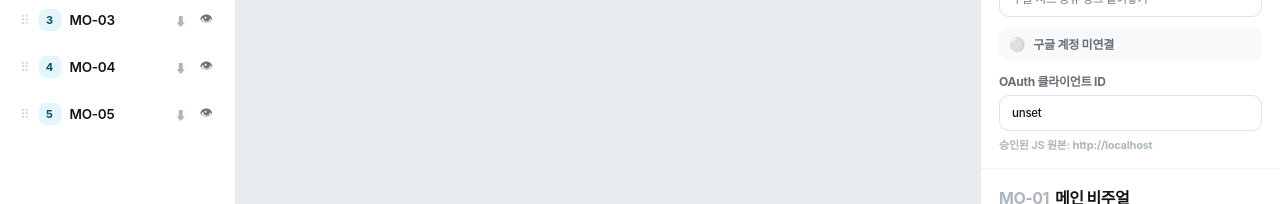
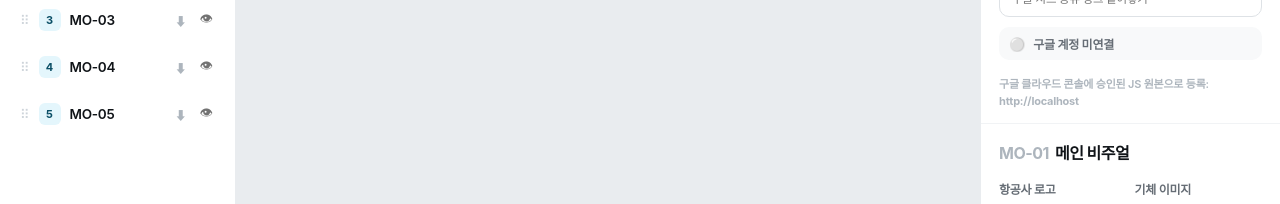
Before and after one commit to ssoyaa1/promotion-design-studio, a React (Vite) app in the folder app/: page / in a window 1280 px wide. Shown: the part 218-422 px from the top of the page. Built offline with nearby package versions, Linux system fonts and the light colour scheme; no server answers; a web font is replaced by a local one.

Commit message:
Remove per-user OAuth client ID field from settings panel
The client ID is a single shared value baked in via VITE_GOOGLE_CLIENT_ID
at build time, not something individual users need to enter. Keep only
the authorized-origin hint for whoever manages the Google Cloud project.

```diff
--- a/app/src/components/SettingsPanel.tsx
+++ b/app/src/components/SettingsPanel.tsx
@@ -220,18 +220,10 @@ export function SettingsPanel({
               )}
             </div>
 
-            {/* OAuth client id */}
-            <div>
-              <span style={fieldLabel}>OAuth 클라이언트 ID</span>
-              <input
-                value={auth.clientId}
-                onChange={(e) => auth.setClientId(e.target.value)}
-                placeholder="xxxxxxxx.apps.googleusercontent.com"
-                style={{ ...inputStyle, height: 36, marginTop: 5, fontSize: 11.5, fontWeight: 500 }}
-              />
-              <div style={hintStyle}>
-                승인된 JS 원본: <b>{location.origin}</b>
-              </div>
+            {/* OAuth 클라이언트 ID는 앱 전체가 공유하는 값(.env)이라 사용자별 입력 UI를
+                두지 않는다. 원본 등록 안내만 남긴다. */}
+            <div style={hintStyle}>
+              구글 클라우드 콘솔에 승인된 JS 원본으로 등록: <b>{location.origin}</b>
             </div>
 
             {/* proxy — only relevant for the public CSV path (no client id) */}
```
Also changed, not shown: 1 other file (tests, documents, lock files or other folders).
